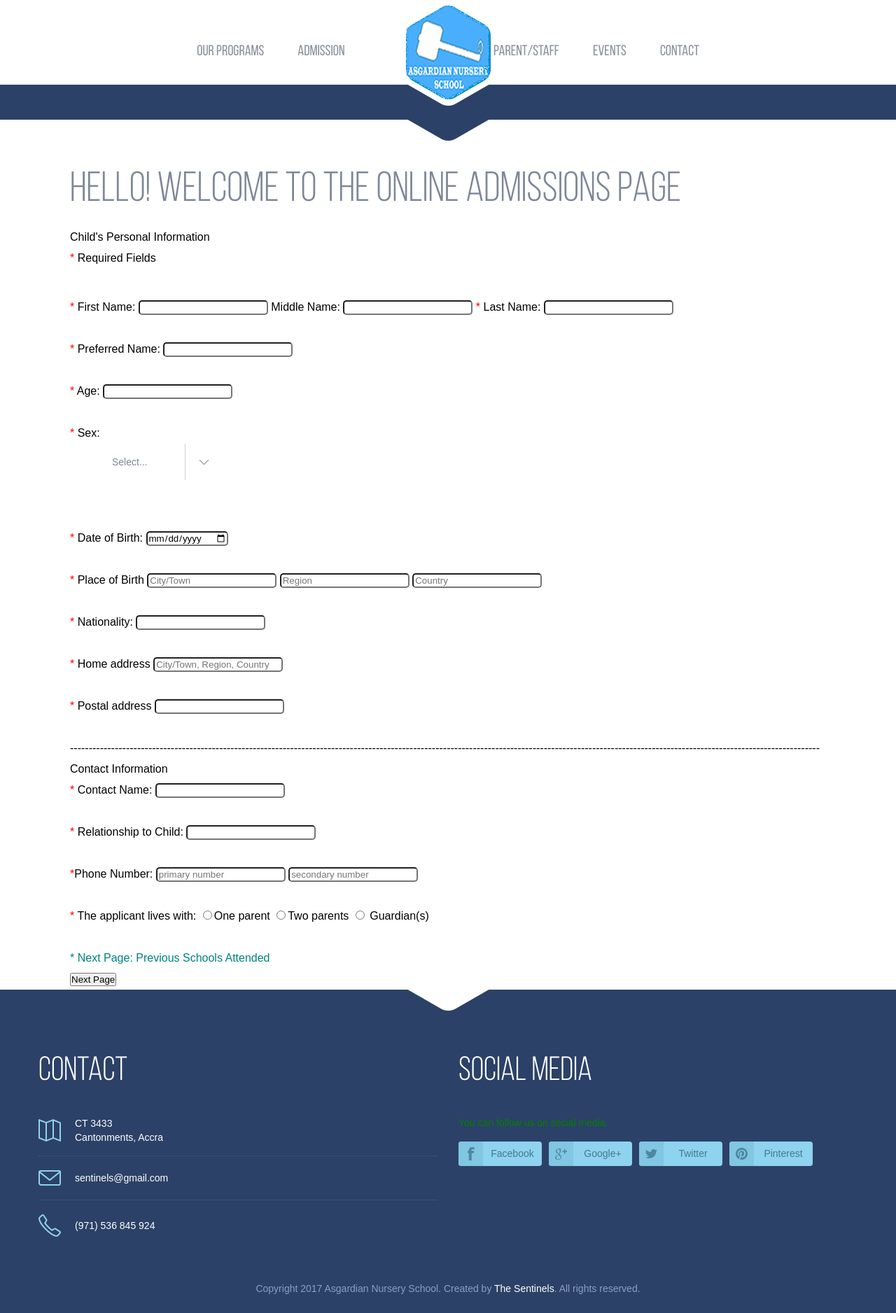
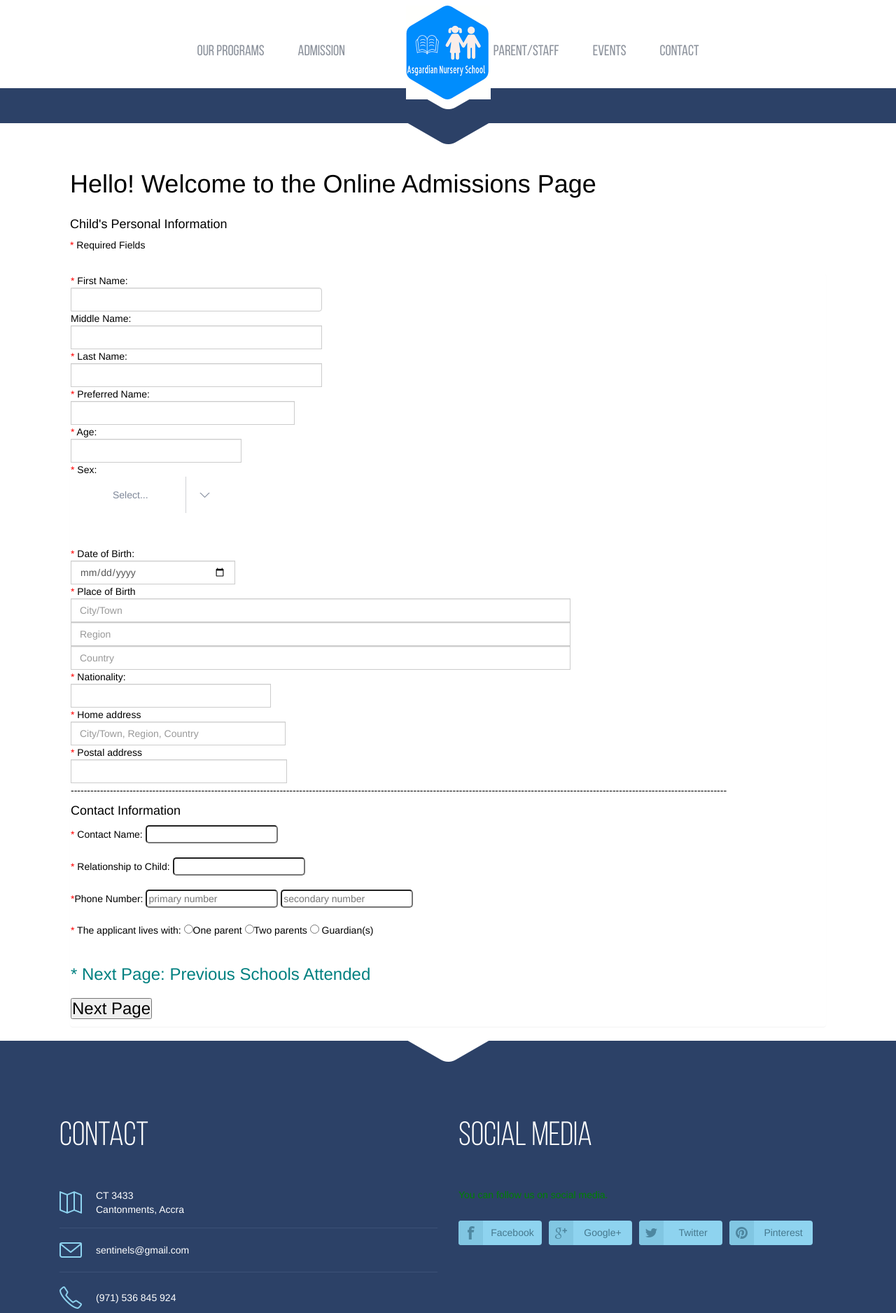
Before and after one commit to EnigmaDX/Asgard_School_Management_System, a PHP site: page /admissions/admissionspage1.html in a window 1280 px wide. Shown: the top 1876 px of the page at 70% size. Run offline with PHP 8.4, Linux system fonts and the light colour scheme.

Commit message:
made some changes eg logo

```diff
--- a/asgard_nursery_school/admissions/admissionspage1.html
+++ b/asgard_nursery_school/admissions/admissionspage1.html
@@ -6,6 +6,8 @@
 	<title>Asgardian Nursery School</title>
 	<meta name="viewport" content="width=device-width, initial-scale=1, maximum-scale=1, minimum-scale=1, user-scalable=no">
 	<link rel="stylesheet" media="all" href="../css/admissions.css">
+	<link rel="stylesheet" href="https://maxcdn.bootstrapcdn.com/bootstrap/3.3.7/css/bootstrap.min.css">
+
 	<!--[if lt IE 9]>
 		<script src="http://html5shiv.googlecode.com/svn/trunk/html5.js"></script>
 	<![endif]-->
@@ -42,18 +44,29 @@
 	<span style= 'color:red'>*</span> Required Fields <br><br>
 	</div>
 
-	<div id = "mid">
+	<div id = "mid" class="panel">
 		<form method = "post" action = "admissionspage2.html" name = "form">
 
 <!--personal information -->
-		  <span style= 'color:red'>*</span> First Name: <input type = "text" id = "fname" class="input"></input>
-		  Middle Name: <input type = "text" id= "midname" class="input"></input>
-		  <span style= 'color:red'>*</span> Last Name: <input type = "text" id = "lname" class="input"></input>
+		<div class="input-group col-md-4">
+			<span style= 'color:red'>*</span> First Name: <input type = "text" id = "fname" class="form-control"></input>
+		</div>
+		<div class="input-group col-md-4">
+			Middle Name: <input type = "text" id= "midname" class="form-control"></input>
+		</div>
+		<div class="input-group col-md-4">
+			<span style= 'color:red'>*</span> Last Name: <input type = "text" id = "lname" class="form-control"></input>
 		  <br><br>
 
-			<span style= 'color:red'>*</span> Preferred Name: <input type = "text" id = "prefname" class="input"> <br><br>
+		</div>
+		<div class="input-group">
+			<span style= 'color:red'>*</span> Preferred Name: <input type = "text" id = "prefname" class="form-control"> <br><br>
+		</div>
 
-		  <span style= 'color:red'>*</span> Age: <input type = "text" maxlength=2 id = "age"class="input"></input><br><br>
+		<div class="input-group">
+			<span style= 'color:red'>*</span> Age: <input type = "text" maxlength=2 id = "age"class="form-control"></input><br><br>
+		</div>
+
 
 		  <span style= 'color:red'>*</span> Sex: <select id = "sex">
 		    <option> Select... </option>
@@ -62,20 +75,31 @@
 		  </select> <br>
 		  <br>
 
-			<span style= 'color:red'>*</span> Date of Birth: <input type = "date" id = "dob" class="input">
+		<div class="input-group">
+			<span style= 'color:red'>*</span> Date of Birth: <input type = "date" id = "dob" class="form-control">
 		  <br><br>
+		</div>
 
-		  <span style= 'color:red'>*</span> Place of Birth
-		  <input type =  "text" placeholder="City/Town" id = "city" class="input">
-		  <input type =  "text" placeholder="Region" id = "region" class="input">
-		  <input type =  "text" placeholder="Country" id = "country" class="input">
+		<div class="input-group">
+			<span style= 'color:red'>*</span> Place of Birth
+		  <input type =  "text" placeholder="City/Town" id = "city" class="form-control">
+		  <input type =  "text" placeholder="Region" id = "region" class="form-control">
+		  <input type =  "text" placeholder="Country" id = "country" class="form-control">
 		  <br><br>
+		</div>
 
-		 <span style= 'color:red'>*</span> Nationality: <input type= "text" id = "nationality" class="input"><br><br>
+		<div class="input-group">
+			<span style= 'color:red'>*</span> Nationality: <input type= "text" id = "nationality" class="form-control"><br><br>
+		</div>
 
-		  <span style= 'color:red'>*</span> Home address <input type = "text" placeholder = "City/Town, Region, Country" id = "home" class="input"> <br><br>
+		<div class="input-group">
+			<span style= 'color:red'>*</span> Home address <input type = "text" placeholder = "City/Town, Region, Country" id = "home" class="form-control"> <br><br>
+		</div>
 
-		  <span style= 'color:red'>*</span> Postal address <input type = "text" id = "postaladdress" class="input"><br><br>
+		<div class="input-group">
+			<span style= 'color:red'>*</span> Postal address <input type = "text" id = "postaladdress" class="form-control"><br><br>
+		</div>
+
 
 
 ---------------------------------------------------------------------------------------------------------------------------------------------------------------------------------------------------------
--- a/asgard_nursery_school/css/admissions.css
+++ b/asgard_nursery_school/css/admissions.css
@@ -187,7 +187,7 @@ a:hover {
 	cursor: pointer;
 	margin: 0 auto -82px;
 	text-indent: -9999em;
-	background: url(../images/logo1.png) no-repeat;
+	background: url(../images/AsgrdLogo.png) no-repeat;
 	position: relative;
 	z-index: 3;
 }
--- a/asgard_nursery_school/css/childinfo.css
+++ b/asgard_nursery_school/css/childinfo.css
@@ -113,7 +113,7 @@ a:hover {
 	cursor: pointer;
 	margin: 0 auto -82px;
 	text-indent: -9999em;
-	background: url(../images/logo1.png) no-repeat;
+	background: url(../images/AsgrdLogo.png) no-repeat;
 	position: relative;
 	z-index: 3;
 }
--- a/asgard_nursery_school/css/ourPrograms.css
+++ b/asgard_nursery_school/css/ourPrograms.css
@@ -187,7 +187,7 @@ a:hover {
 	cursor: pointer;
 	margin: 0 auto -82px;
 	text-indent: -9999em;
-	background: url(../images/logo1.png) no-repeat;
+	background: url(../images/AsgrdLogo.png) no-repeat;
 	position: relative;
 	z-index: 3;
 }
--- a/asgard_nursery_school/css/style.css
+++ b/asgard_nursery_school/css/style.css
@@ -186,7 +186,7 @@ a:hover {
 	cursor: pointer;
 	margin: 0 auto -82px;
 	text-indent: -9999em;
-	background: url(../images/logo1.png) no-repeat;
+	background: url(../images/fineLogo.png) no-repeat;
 	position: relative;
 	z-index: 3;
 }
--- a/asgard_nursery_school/css/style_homepage.css
+++ b/asgard_nursery_school/css/style_homepage.css
@@ -186,7 +186,7 @@ a:hover {
 	cursor: pointer;
 	margin: 0 auto -82px;
 	text-indent: -9999em;
-	background: url(../images/logo1.png) no-repeat;
+	background: url(../images/AsgrdLogo.png) no-repeat;
 	position: relative;
 	z-index: 3;
 }
```
Also changed, not shown: asgard_nursery_school/parent_staff.html (+28 -9 lines), asgard_nursery_school/images/AsgrdLogo.png, asgard_nursery_school/images/fineLogo.png (added), asgard_nursery_school/images/logo.png, asgard_nursery_school/images/logo2.png (added), asgard_nursery_school/images/logo3.png (added).
